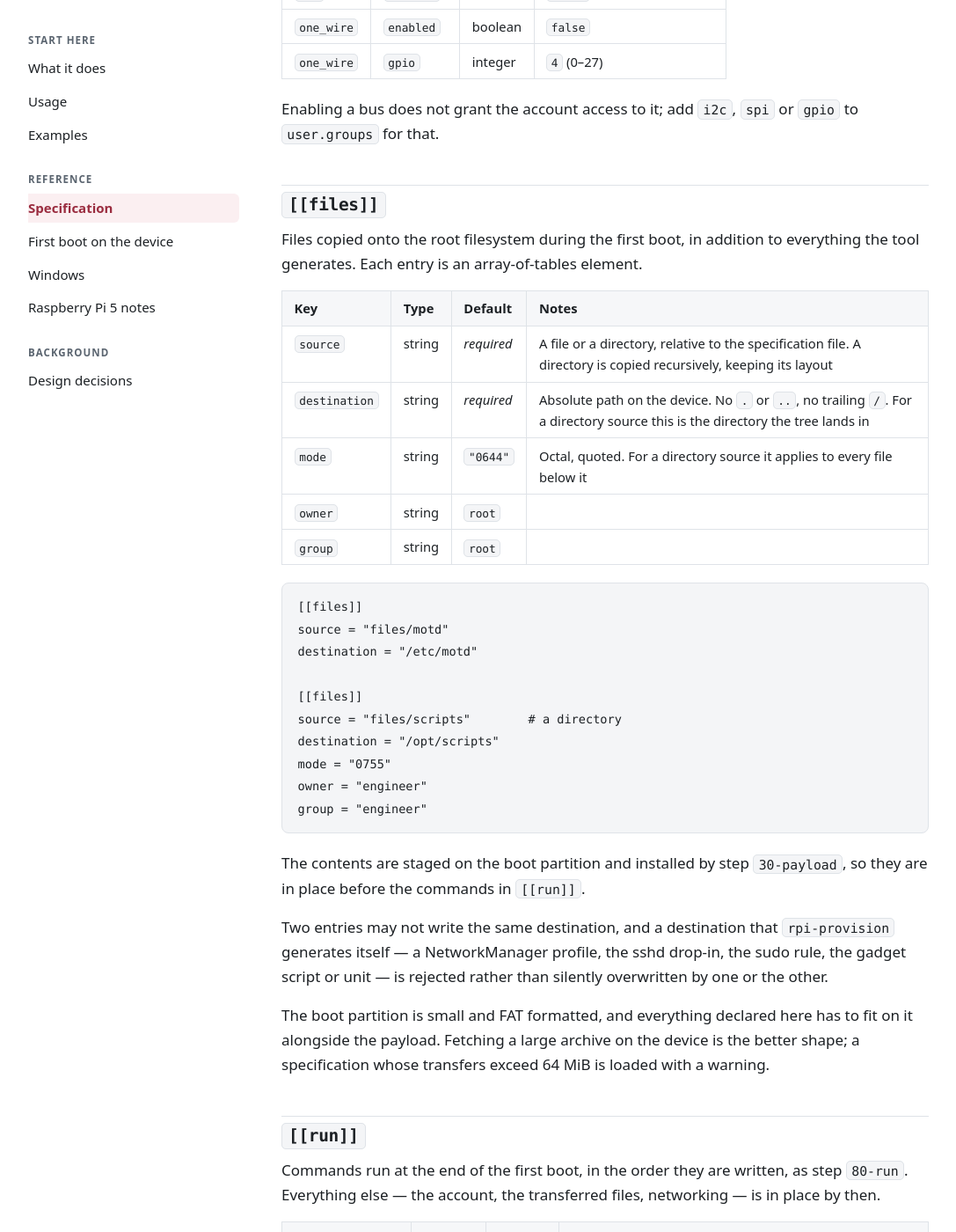
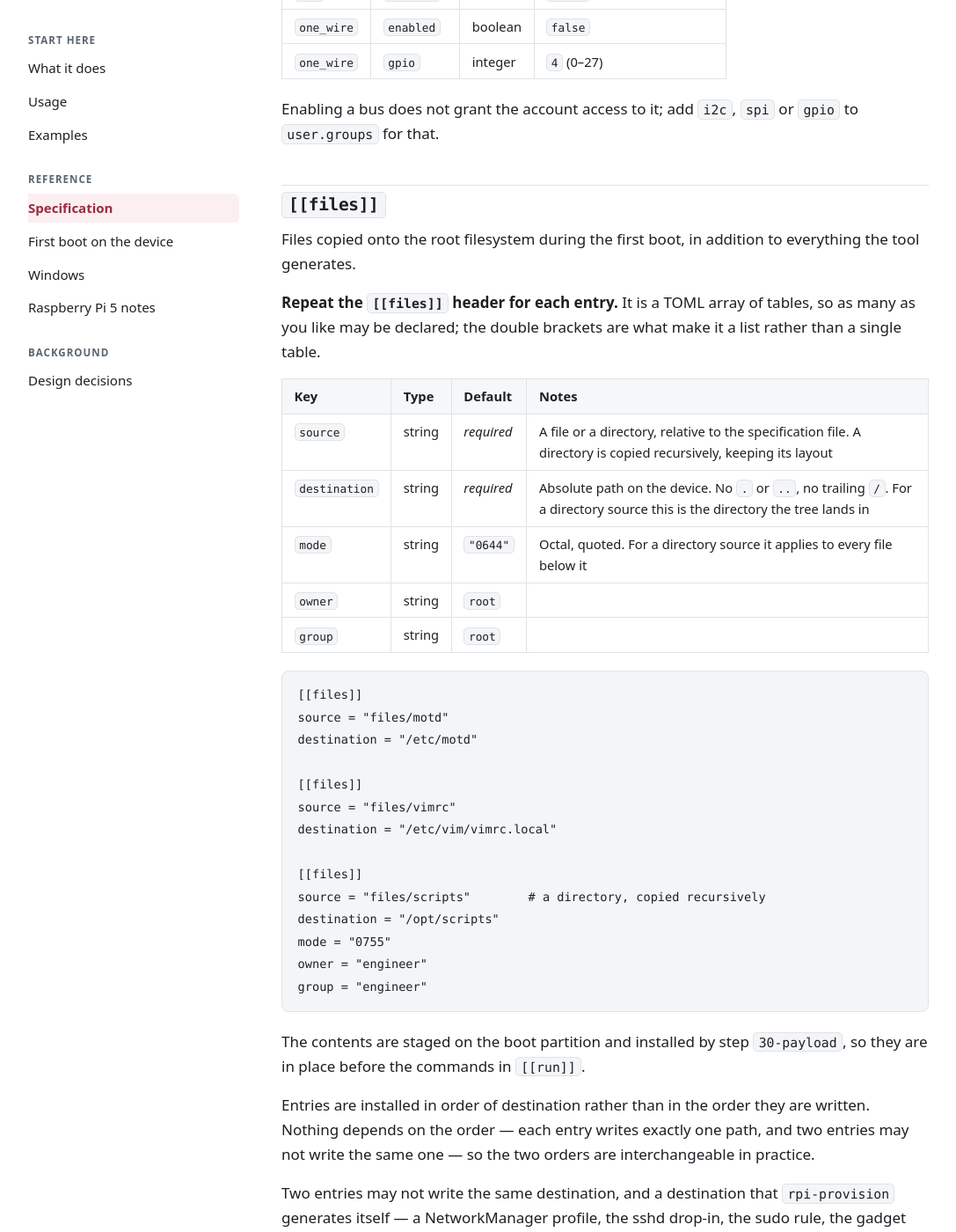
Before and after one commit to sabas0ba/rpi-provision, a Jekyll site: the page built from docs/specification.md, in a window 1280 px wide and 1400 px high, scrolled down 5958 px. Shown: the whole window at 88% size, without its empty margins (40-1127 px from the left). Built offline with Jekyll 4.4.1, drawn with Linux system fonts in a browser that asks for light colours; some of the changed text lies outside the part shown.

Commit message:
docs(spec): say that files and run entries repeat
Both are TOML arrays of tables and always were, so several transfers and
several commands already work — the example in this branch declares two
transfers. The reference never said so, and the first question asked of
the feature was whether it could be done at all, which makes that a gap
in the writing rather than in the code.

States it at the top of each section, shows three entries instead of one,
and records the ordering: `[[run]]` commands execute top to bottom, while
transfers install in destination order — which nothing depends on, since
each entry writes one path and two may not write the same one.

The test is there to keep the answer true rather than to cover new code.

Co-Authored-By: Claude Opus 5 <noreply@anthropic.com>
Claude-Session: https://claude.ai/code/session_01KbHSV77d9wWTfJcAqLEbGj

````diff
--- a/docs/specification.md
+++ b/docs/specification.md
@@ -174,7 +174,11 @@ Enabling a bus does not grant the account access to it; add `i2c`, `spi` or
 ## `[[files]]`
 
 Files copied onto the root filesystem during the first boot, in addition to
-everything the tool generates. Each entry is an array-of-tables element.
+everything the tool generates.
+
+**Repeat the `[[files]]` header for each entry.** It is a TOML array of
+tables, so as many as you like may be declared; the double brackets are what
+make it a list rather than a single table.
 
 | Key | Type | Default | Notes |
 | --- | --- | --- | --- |
@@ -190,7 +194,11 @@ source = "files/motd"
 destination = "/etc/motd"
 
 [[files]]
-source = "files/scripts"        # a directory
+source = "files/vimrc"
+destination = "/etc/vim/vimrc.local"
+
+[[files]]
+source = "files/scripts"        # a directory, copied recursively
 destination = "/opt/scripts"
 mode = "0755"
 owner = "engineer"
@@ -199,6 +207,11 @@ group = "engineer"
 
 The contents are staged on the boot partition and installed by step
 `30-payload`, so they are in place before the commands in `[[run]]`.
+
+Entries are installed in order of destination rather than in the order they
+are written. Nothing depends on the order — each entry writes exactly one
+path, and two entries may not write the same one — so the two orders are
+interchangeable in practice.
 
 Two entries may not write the same destination, and a destination that
 `rpi-provision` generates itself — a NetworkManager profile, the sshd drop-in,
@@ -212,9 +225,11 @@ with a warning.
 
 ## `[[run]]`
 
-Commands run at the end of the first boot, in the order they are written, as
-step `80-run`. Everything else — the account, the transferred files,
-networking — is in place by then.
+Commands run at the end of the first boot, as step `80-run`. Everything
+else — the account, the transferred files, networking — is in place by then.
+
+**Repeat the `[[run]]` header for each command**, as with `[[files]]`. They
+run in the order they are written, top to bottom.
 
 | Key | Type | Default | Notes |
 | --- | --- | --- | --- |
@@ -227,6 +242,13 @@ networking — is in place by then.
 description = "refresh the package index"
 command = "apt-get update"
 ignore_failure = true
+
+[[run]]
+description = "install the editors this bench expects"
+command = "apt-get install -y --no-install-recommends vim tmux"
+
+[[run]]
+command = "systemctl enable my-daemon"
 ```
 
 `command` is the one place a specification contributes *code* rather than a
````
Also changed, not shown: docs/examples.md (+4 -2 lines), 1 other file.
